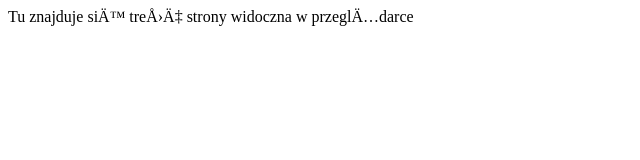
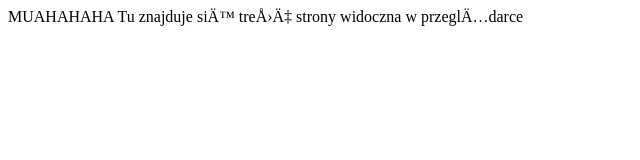
Before and after one commit to Dasher182/ProgUzytkowe, a plain HTML site: page index.html in a window 1280 px wide. Shown: the whole page, without its empty margins (0-640 px from the left). Drawn offline with Linux system fonts and the light colour scheme.

Commit message:
modyfikacja read me i index

```diff
--- a/index.html
+++ b/index.html
@@ -16,7 +16,7 @@
 
 <body>
 
-Tu znajduje się treść strony widoczna w przeglądarce
+MUAHAHAHA Tu znajduje się treść strony widoczna w przeglądarce
 
 </body>
 
```
Also changed, not shown: 1 other file.
